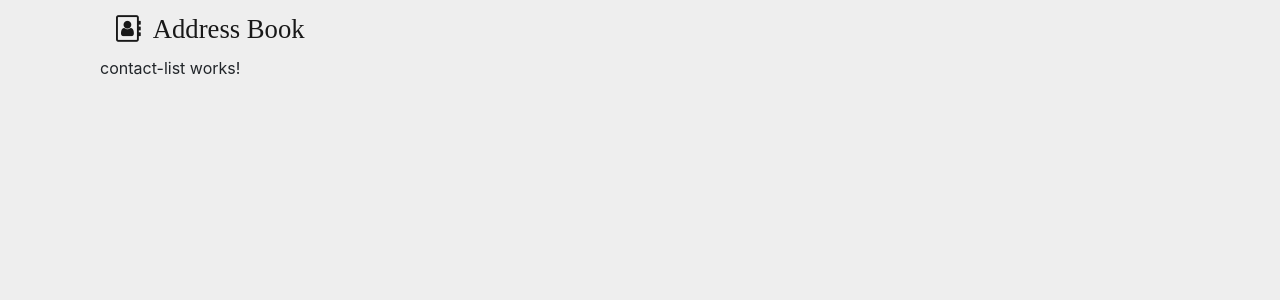
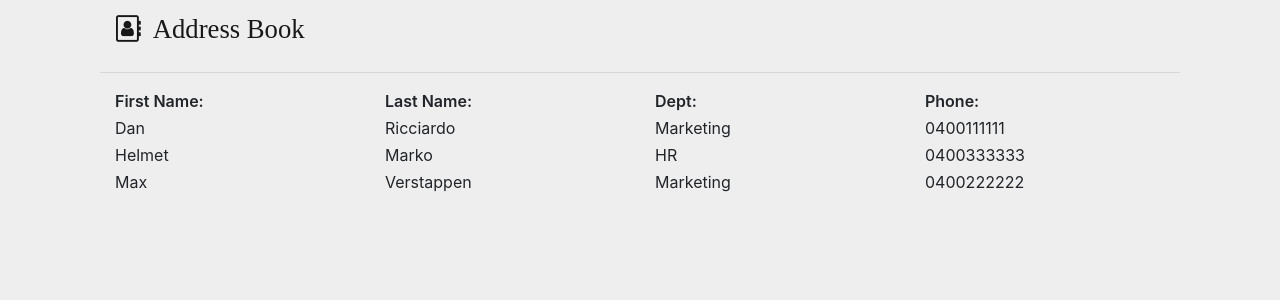
Before and after one commit to richard-buckingham/address-book, an Angular app: page /home in a window 1280 px wide. Shown: the top 300 px of the page. Built offline with nearby package versions, Linux system fonts and the light colour scheme.

Commit message:
first iteration of contact listing

```diff
--- a/src/app/components/contact-list/contact-list.component.html
+++ b/src/app/components/contact-list/contact-list.component.html
@@ -1,3 +1,33 @@
-<p>
-  contact-list works!
-</p>
+<div class="container">
+
+  <div class="row title">
+    <div class="col col-3">
+      First Name:
+    </div>
+    <div class="col col-3">
+      Last Name:
+    </div>
+    <div class="col col-3">
+      Dept:
+    </div>
+    <div class="col col-3">
+      Phone:
+    </div>
+  </div>
+
+  <div class="row" *ngFor='let contact of contacts'>
+    <div class="col col-3">
+      {{contact.firstname}}
+    </div>
+    <div class="col col-3">
+      {{contact.lastname}}
+    </div>
+    <div class="col col-3">
+      {{contact.department}}
+    </div>
+    <div class="col col-3">
+      {{contact.phonenumber}}
+    </div>
+  </div>
+
+</div>
--- /dev/null
+++ b/src/app/components/contact-list/contact-list.component.scss
@@ -0,0 +1,11 @@
+.container {
+  margin-left: 0px;
+}
+
+.title {
+  font-weight: 600;
+}
+
+.row {
+  margin-bottom: 3px;
+}
--- a/src/app/components/contact-list/contact-list.component.ts
+++ b/src/app/components/contact-list/contact-list.component.ts
@@ -1,11 +1,37 @@
 import { Component, OnInit } from "@angular/core";
+
+import { Contact } from "../../models/contact.model";
 
 @Component({
   selector: "contact-list",
-  templateUrl: "./contact-list.component.html"
+  templateUrl: "./contact-list.component.html",
+  styleUrls: ["./contact-list.component.scss"]
 })
 export class ContactListComponent implements OnInit {
+  private contacts: Contact[];
+
   constructor() {}
 
-  ngOnInit() {}
+  ngOnInit() {
+    this.contacts = [
+      {
+        firstname: "Dan",
+        lastname: "Ricciardo",
+        department: "Marketing",
+        phonenumber: "0400111111"
+      },
+      {
+        firstname: "Helmet",
+        lastname: "Marko",
+        department: "HR",
+        phonenumber: "0400333333"
+      },
+      {
+        firstname: "Max",
+        lastname: "Verstappen",
+        department: "Marketing",
+        phonenumber: "0400222222"
+      }
+    ];
+  }
 }
--- a/src/app/components/nav-bar/nav-bar.component.html
+++ b/src/app/components/nav-bar/nav-bar.component.html
@@ -5,3 +5,4 @@
     </i>
   </a>
 </nav>
+<hr />
--- /dev/null
+++ b/src/app/models/contact.model.ts
@@ -0,0 +1,6 @@
+export class Contact {
+  firstname: string;
+  lastname: string;
+  department: string;
+  phonenumber: string;
+}
```
